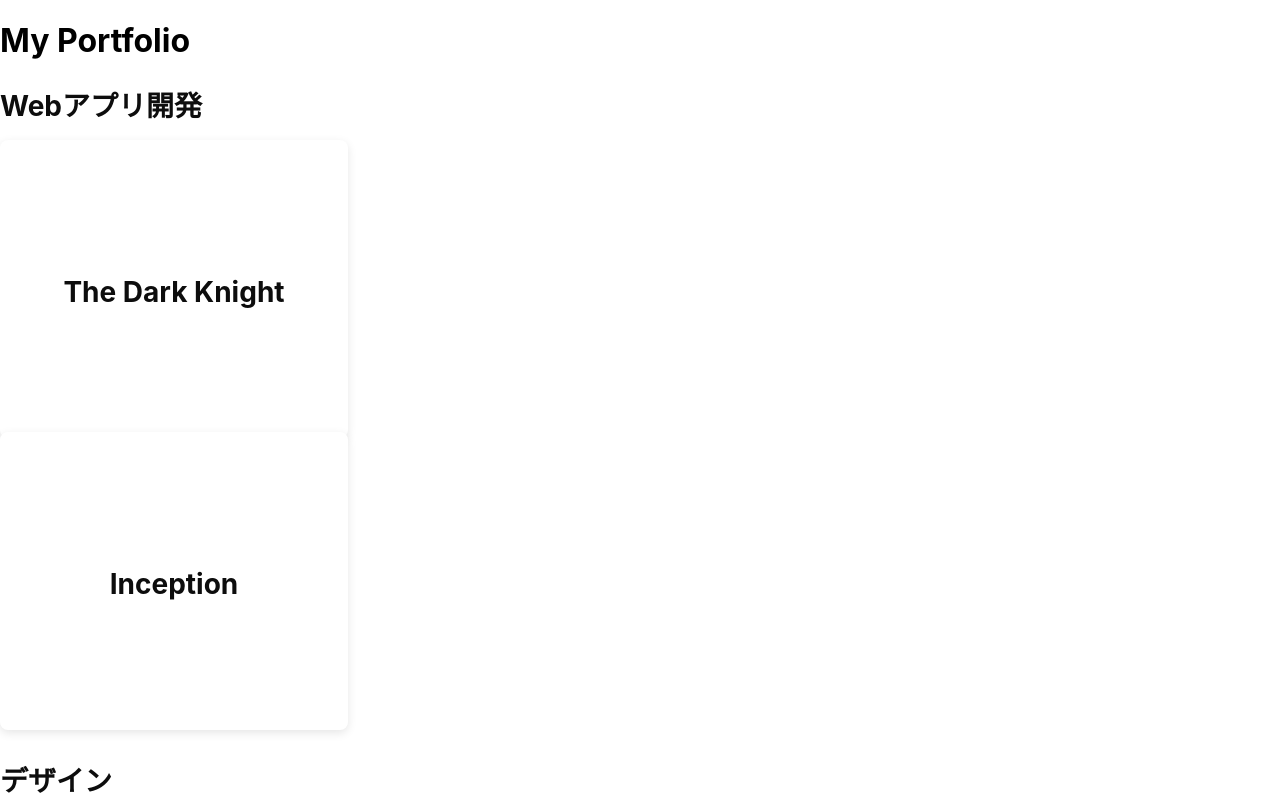
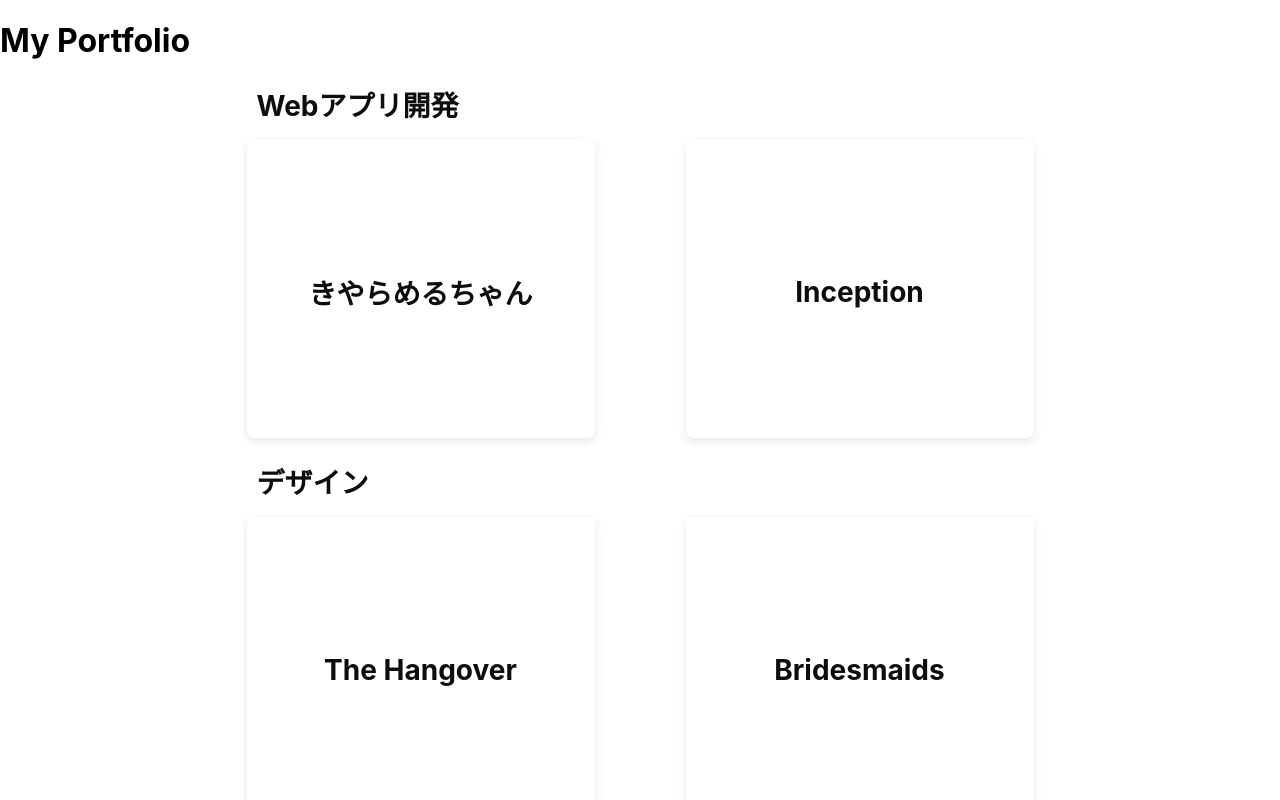
Before and after one commit to mem-kage/portfolio, a React (Create React App) app in the folder my-portfolio/: page / in a window 1280 px wide. Shown: the top 800 px of the page. Built offline with nearby package versions, Linux system fonts and the light colour scheme.

Commit message:
[wip]カードエリアのデザイン追加

```diff
--- a/my-portfolio/src/components/CardList.tsx
+++ b/my-portfolio/src/components/CardList.tsx
@@ -1,6 +1,7 @@
 import React from 'react';
 import Card from './Card';
 import data from '../sample.json';
+import "../styles/components/CardList.scss";
 
 type CardListProps = {
   genre: {
@@ -13,11 +14,13 @@
   return (
     <div>
       {Object.entries(data).map(([key, values], index) => (
-        <div key={key}>
+        <div className='cardAreaWrapper' key={key}>
           <h2>{genre[index].title}</h2>
-          {values.map((value) => (
-            <Card id={value.id} title={value.title} />
-          ))}
+          <div className='cardList'>
+            {values.map((value) => (
+              <Card id={value.id} title={value.title} />
+            ))}
+          </div>
         </div>
       ))}
     </div>
--- a/my-portfolio/src/sample.json
+++ b/my-portfolio/src/sample.json
@@ -2,7 +2,9 @@
   "app": [
     {
       "id": 1,
-      "title": "The Dark Knight",
+      "title": "きやらめるちゃん",
+      "description": "お菓子のキャラメルの擬人化である「きやらめるちゃん」と一緒に遊べるWebアプリ",
+      "program": ["react.js", "typescript"],
       "tag": "app"
     },
     {
--- a/my-portfolio/src/styles/components/Card.scss
+++ b/my-portfolio/src/styles/components/Card.scss
@@ -29,3 +29,9 @@
   color: #666;
   margin-bottom: 24px;
 }
+
+@media (max-width: 767px) {
+  .card {
+    width: 100%;
+  }
+}
--- /dev/null
+++ b/my-portfolio/src/styles/components/CardList.scss
@@ -0,0 +1,12 @@
+.cardAreaWrapper {
+  max-width: 767px;
+  width: 100%;
+  margin: auto;
+}
+
+.cardList {
+  display: flex;
+  flex-wrap: wrap;
+  justify-content: space-between;
+  margin: 0 -10px;
+}
```
